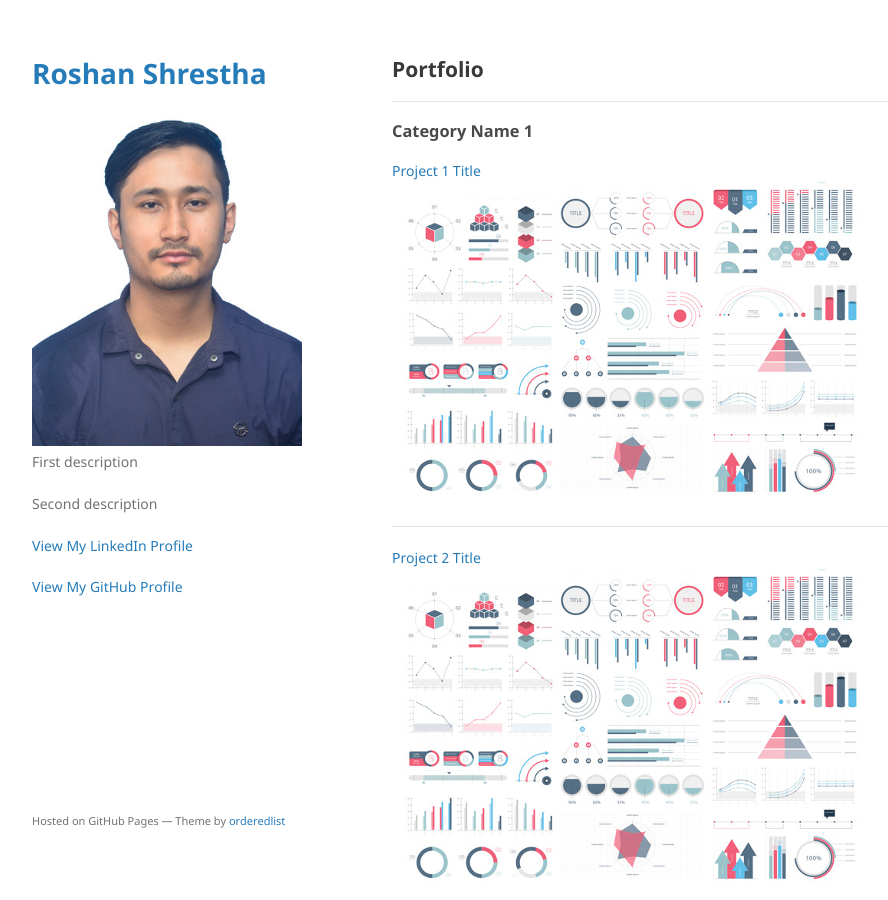
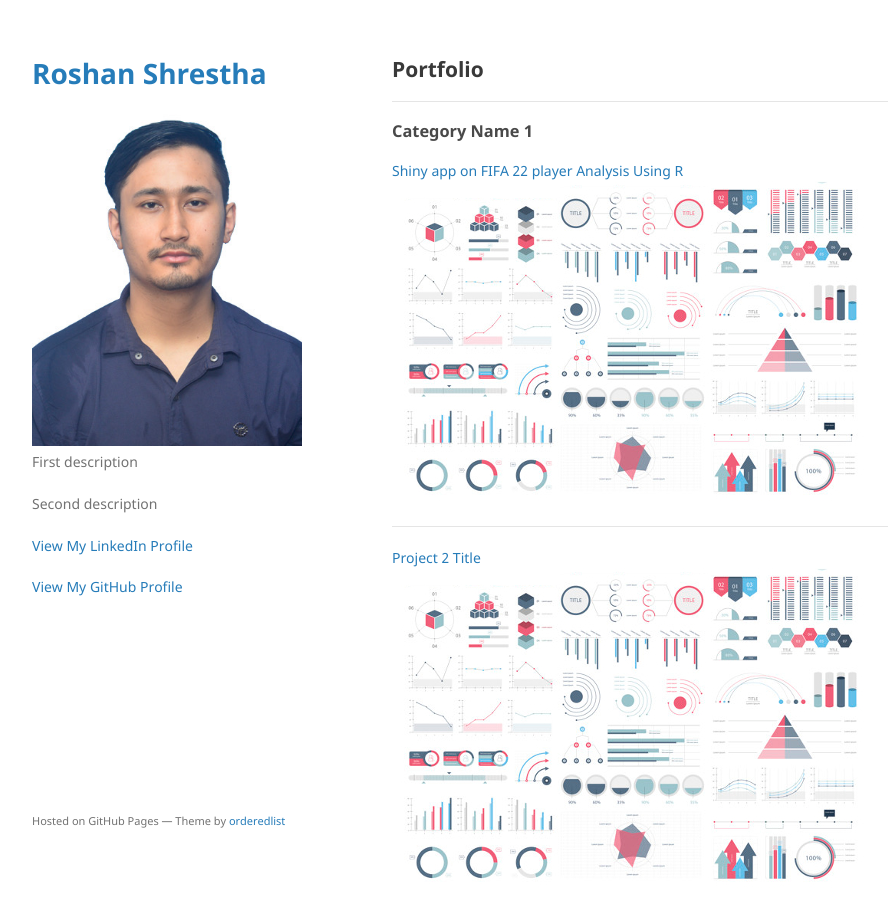
Before and after one commit to casirose/casirose.github.io, a Jekyll site: the page built from index.md, in a window 1280 px wide and 900 px high. Shown: the whole window, without its empty margins (178-1066 px from the left). Built offline with Jekyll 4.4.1, drawn with Linux system fonts in a browser that asks for light colours; our own code applies the rules of GitHub Pages for plain Markdown files.

Commit message:
Update index.md

```diff
--- a/index.md
+++ b/index.md
@@ -4,7 +4,7 @@
 
 ### Category Name 1
 
-[Project 1 Title](/sample_page)
+[Shiny app on FIFA 22 player Analysis Using R](https://roshanshrestha.shinyapps.io/R_project/?_ga=2.224630290.903187739.1650071384-1388074096.1650071384/)
 <img src="/assets/img/dummy_thumbnail.jpeg?raw=true"/>
 
 ---
```
